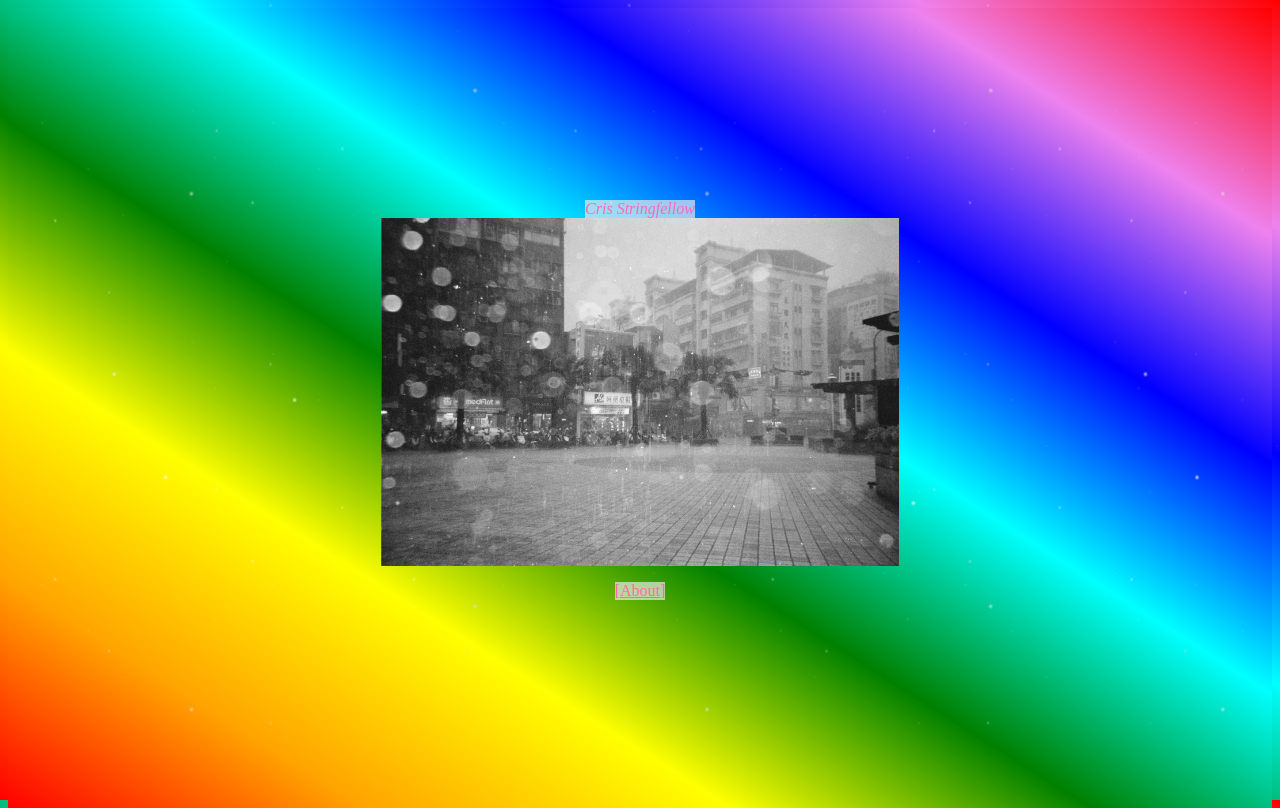
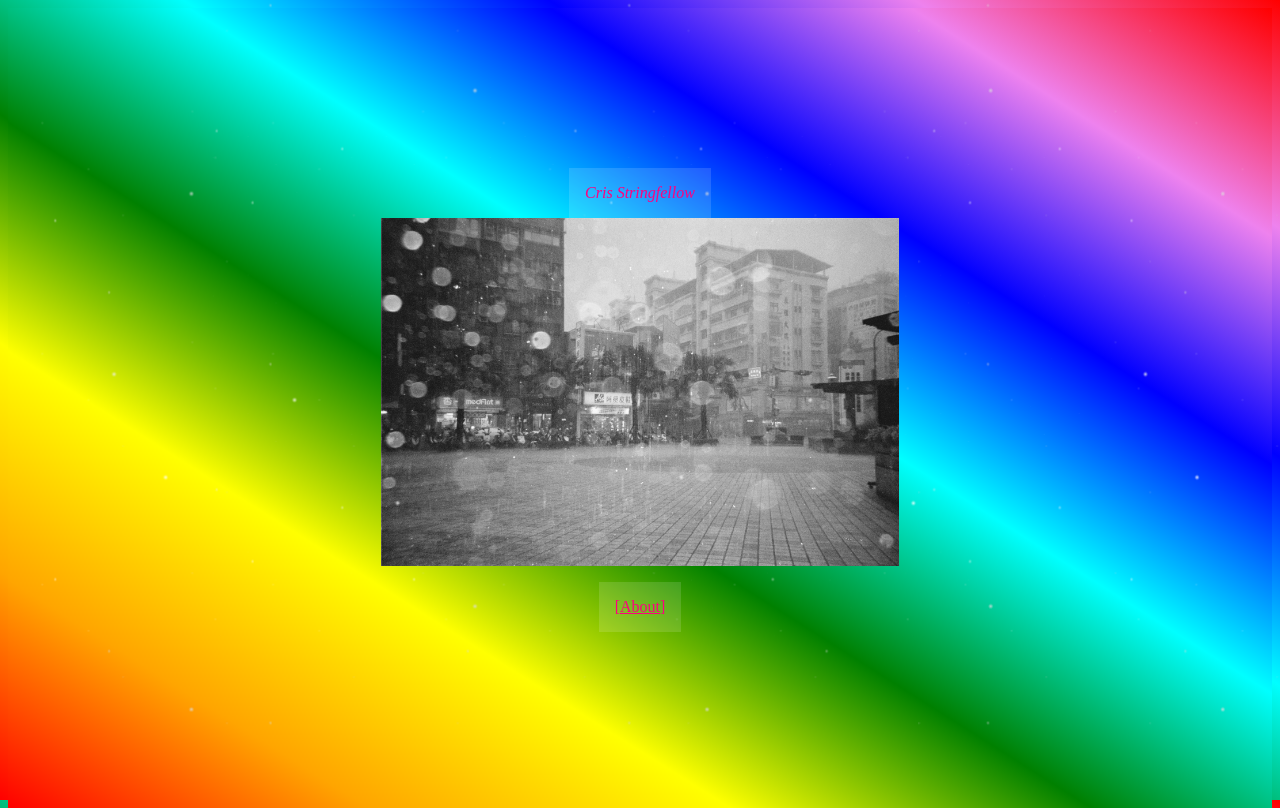
Before and after one commit to crislin2046/crislin2046.github.io, a plain HTML site: page index.html in a window 1280 px wide. Drawn offline with Linux system fonts and the light colour scheme.

Commit message:
Update style.css

```diff
--- a/style.css
+++ b/style.css
@@ -1,9 +1,13 @@
+:root {
+  --hotpink: #ff0080;
+}
+
 :root, body {
   height: 100%;
   background: linear-gradient(to right top, red, orange , yellow, green, cyan, blue, violet, red);
 }
 
-body, a { color: hotpink; }
+body, a { color: var(--hotpink); }
 
 .opaque { opacity: 0; }
 
@@ -28,7 +32,8 @@ p {
 }
 
 p, i {
-  background: #eeeeeeaa;
+  padding: 1em;
+  background: #ffffff22;
 }
 
 #space { pointer-events: none;
```
